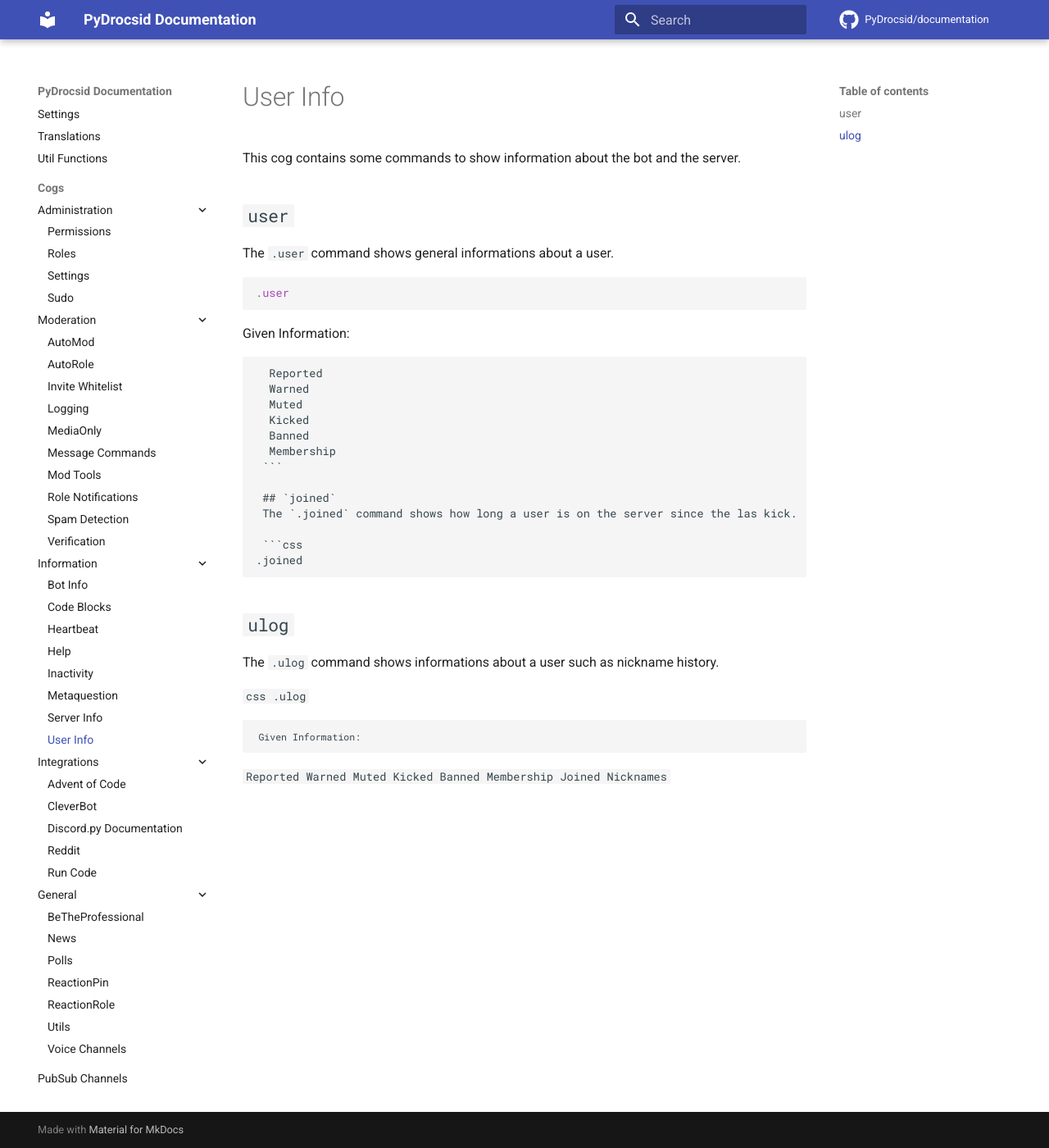
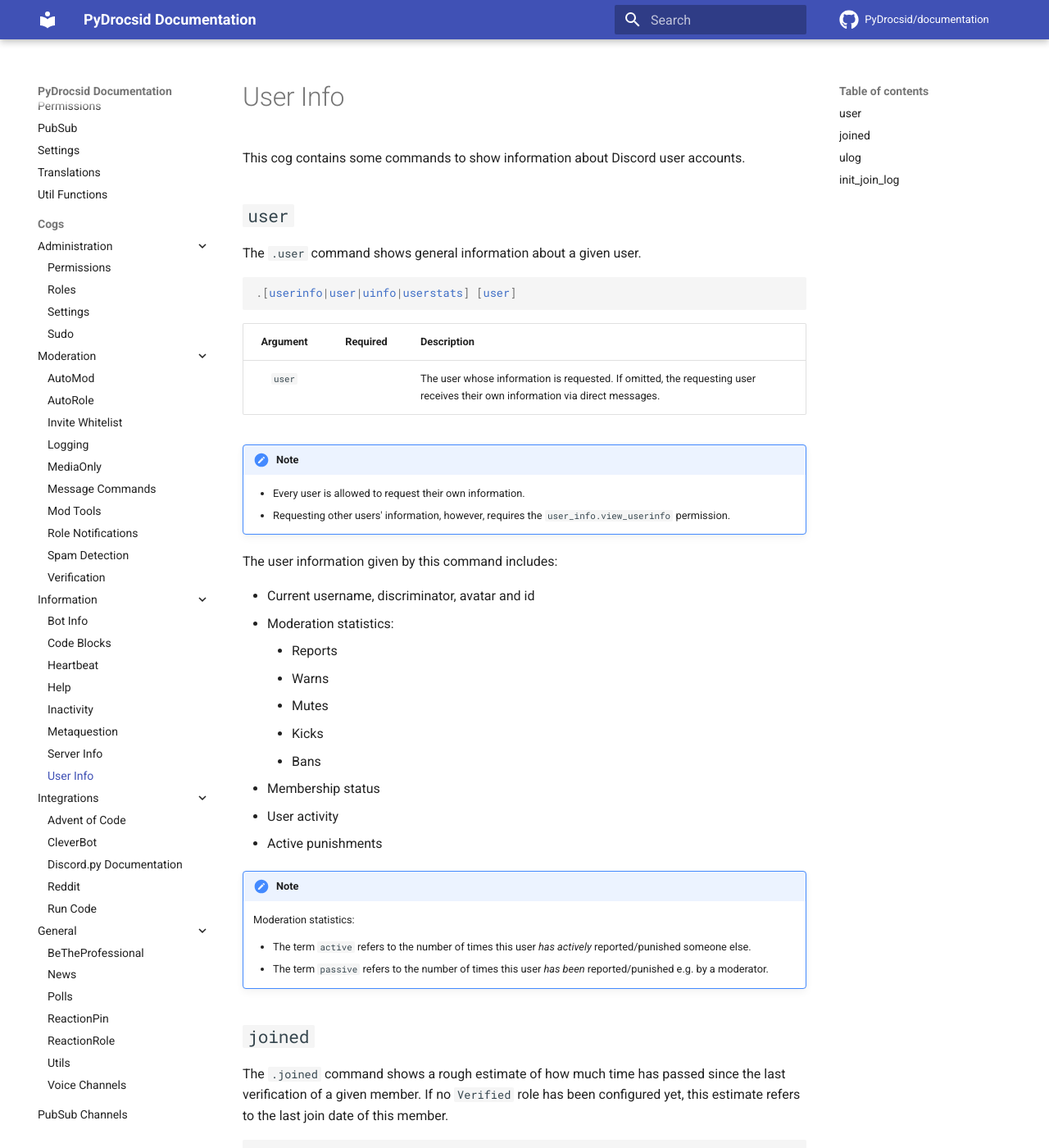
Before and after one commit to PyDrocsid/documentation, an MkDocs documentation site: the page built from docs/cogs/information/user_info.md, in a window 1280 px wide and 1400 px high. Shown: the whole window at 82% size. Built offline with MkDocs 1.6.1 and Material for MkDocs 9.7.7, drawn with Linux system fonts in a browser that asks for light colours; comment, search, counter and statistics services are not loaded; some of the changed text lies outside the part shown.

Commit message:
Improved documentation of user info cog

````diff
--- a/docs/cogs/information/user_info.md
+++ b/docs/cogs/information/user_info.md
@@ -1,46 +1,91 @@
 # User Info
 
-This cog contains some commands to show information about the bot and the server.
+This cog contains some commands to show information about Discord user accounts.
 
 ## `user`
-The `.user` command shows general informations about a user.
+The `.user` command shows general information about a given user.
 
 ```css
-.user
+.[userinfo|user|uinfo|userstats] [user]
 ```
 
-Given Information:
-```
-  Reported
-  Warned
-  Muted
-  Kicked
-  Banned
-  Membership
- ```
+|Argument|Required|Description|
+|:------:|:------:|:----------|
+|`user`||The user whose information is requested. If omitted, the requesting user receives their own information via direct messages.|
 
- ## `joined`
- The `.joined` command shows how long a user is on the server since the las kick.
+!!! note
+    - Every user is allowed to request their own information.
+    - Requesting other users' information, however, requires the `user_info.view_userinfo` permission.
 
- ```css
-.joined
+The user information given by this command includes:
+
+- Current username, discriminator, avatar and id
+- Moderation statistics:
+    - Reports
+    - Warns
+    - Mutes
+    - Kicks
+    - Bans
+- Membership status
+- User activity
+- Active punishments
+
+!!! note
+    Moderation statistics:
+
+    - The term `active` refers to the number of times this user *has actively* reported/punished someone else.
+    - The term `passive` refers to the number of times this user *has been* reported/punished e.g. by a moderator.
+
+
+## `joined`
+The `.joined` command shows a rough estimate of how much time has passed since the last verification of a given member. If no `Verified` role has been configured yet, this estimate refers to the last join date of this member.
+
+```css
+.joined [member]
 ```
 
+|Argument|Required|Description|
+|:------:|:------:|:----------|
+|`member`||The member whose information is requested. If omitted, this defaults to the requesting member.|
+
+
 ## `ulog`
- The `.ulog` command shows informations about a user such as nickname history.
+The `.ulog` command shows the moderation log of a given user.
 
- ```css
-.ulog
+```css
+.[userlogs|userlog|ulog] [user]
 ```
 
-Given Information:
+|Argument|Required|Description|
+|:------:|:------:|:----------|
+|`user`||The user whose log is requested. If omitted, the requesting user receives their own log via direct messages.|
+
+!!! note
+    - Every user is allowed to request their own moderation log.
+    - Requesting other users' logs, however, requires the `user_info.view_userlog` permission.
+
+The user log given by this command contains the following events:
+
+- Account creation
+- Guild joins and leaves
+- Username and nickname changes
+- Verification state changes
+- Discord invite approvals and removals
+- Moderation actions:
+    - Reports
+    - Warns
+    - Mutes
+    - Kicks
+    - Bans
+
+
+## `init_join_log`
+The `.init_join_log` command creates join (and, if enabled, verification) log entries for every user based on their [join dates received from the Discord API](https://discordpy.readthedocs.io/en/latest/api.html#discord.Member.joined_at){target=_blank}, if those entries don't already exist.
+
+```.css
+.init_join_log
 ```
-  Reported
-  Warned
-  Muted
-  Kicked
-  Banned
-  Membership
-  Joined
-  Nicknames
-```
+
+!!! note
+    - This command requires the `user_info.init_join_log` permission. It is recommended to grant this permission only to administrators.
+    - As the bot has to individually create log entries in the database for every user, execution of this command may take a while.
````
